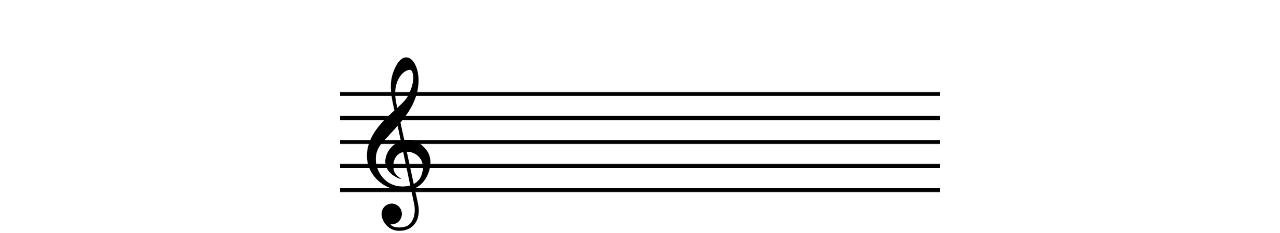
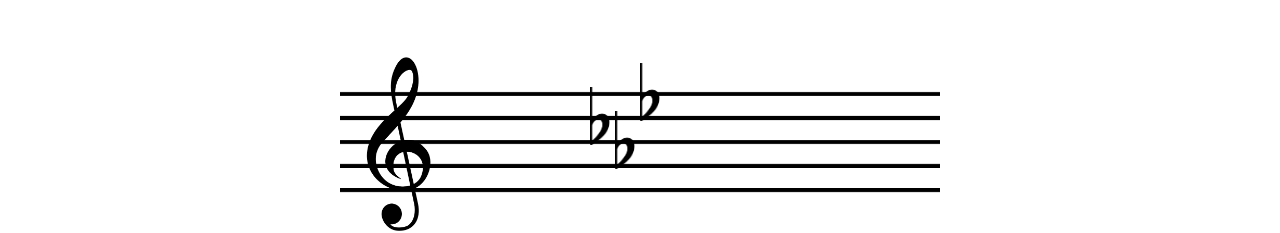
Before and after one commit to andrzejkukuryk/music-theory, a React (Create React App) app: page / in a window 1280 px wide. Both pictures are taken after a click on the tab "Chord". Shown: the part 259-492 px from the top of the page. Built offline with nearby package versions, Linux system fonts and the light colour scheme.

Commit message:
sharps & flats works

```diff
--- a/src/component/chord/index.js
+++ b/src/component/chord/index.js
@@ -17,6 +17,7 @@ import { ChordCaption } from "../chordCaption";
 export function Chord({ note, chordType, chordAdditional }) {
   const [unavailablePosition, setUnavailablePosition] = useState([]); // [xy, xy... (x-row, y-column) ]
   const [chordIngredients, setChordIngredients] = useState(["c1", "e1", "g1"]);
+  const [signsForChromatics, setSignsForChromatics] = useState(["#", "b", " "]);
   const ingredientsReversesed = [...chordIngredients].reverse();
 
   useEffect(
@@ -27,8 +28,12 @@ export function Chord({ note, chordType, chordAdditional }) {
   useEffect(() => {
     setChordIngredients([...ingredients]);
     setPositions();
+    createSingsForChromatics();
   }, [note, chordType, chordAdditional]);
-  useEffect(() => setPositions(), []);
+  useEffect(() => {
+    setPositions();
+    createSingsForChromatics();
+  }, []);
 
   const setPositions = () => {
     const ingredientsForChord = [...ingredients].reverse();
@@ -173,6 +178,20 @@ export function Chord({ note, chordType, chordAdditional }) {
     }
   };
 
+  const createSingsForChromatics = () => {
+    const ingredientsForChord = [...ingredients].reverse();
+    const temporarySFC = [];
+    ingredientsForChord.map((ingredient) => {
+      if (ingredient.length === 2) {
+        temporarySFC.push(" ");
+      }
+      if (ingredient.length > 2) {
+        temporarySFC.push(ingredient[1]);
+      }
+    });
+    setSignsForChromatics(temporarySFC);
+  };
+
   const writeNote = (noteToWrite, step) => {
     const classPitchDiv = classNames({
       [styles.pitchDiv]: true,
@@ -245,7 +264,7 @@ export function Chord({ note, chordType, chordAdditional }) {
         row={index}
         unavailablePosition={unavailablePosition}
         setUnavailablePosition={setUnavailablePosition}
-        // addUnavailablePosition={addUnavailablePosition}
+        signsForChromatics={signsForChromatics}
       />
     );
   };
--- a/src/component/chromatics/index.js
+++ b/src/component/chromatics/index.js
@@ -5,36 +5,32 @@ import flat from "./graph/flat.png";
 import classNames from "classnames";
 
 
-export function Chromatics({
-  pitch,
-  row,
-  unavailablePosition,
-  setUnavailablePosition,
-  addUnavailablePosition,
-}) {
-  let temporaryUnavailablePosition = [...unavailablePosition];
+export function Chromatics({ pitch, row, unavailablePosition, signsForChromatics }) {
+  const checkPosition = (row, column, sign) => {
+    const newPosition = `${row}${column}`;
 
-  const checkPosition = (row, column) => {
-    const newPosition = `${row}${column}`;
-    if (pitch.length < 3) {
-      return false;
-    } else {
-      if (pitch.length === 3) {
-        if (pitch[1] === "#") {
+    // if (pitch.length > 2) {
+    //   if (sign === "#") {
+    //     if (!unavailablePosition.includes(newPosition)) {
+    //       return true;
+    //     }
+    //   } else if (sign === "b") {
+    //     console.log("hop", pitch);
+    //     if (!unavailablePosition.includes(newPosition)) {
+    //       return true;
+    //     }
+    //   }
+    // } else {
+    //   return false;
+    // }
+    if (pitch.length > 2) {
       if (!unavailablePosition.includes(newPosition)) {
-            // let temporaryUnavailablePosition = [...unavailablePosition];
-
-            temporaryUnavailablePosition.push("11");
-            temporaryUnavailablePosition.push("12");
-            // setUnavailablePosition(temporaryUnavailablePosition);
         return true;
       }
     }
-      }
-    }
+    return false;
   };
 
-  // useEffect(() => setUnavailablePosition(temporaryUnavailablePosition), []);
   const classPositionDiv = classNames({
     [styles.positionDiv]: true,
     [styles.c1]: pitch[0] === "c" && pitch[pitch.length - 1] === "1",
@@ -56,30 +52,48 @@ export function Chromatics({
 
   const classSharp0 = classNames({
     [styles.sharpOnStaff]: true,
-    [styles.sharpEnabled]: checkPosition(row, 0),
-    // [styles.sharpDisabled]: pitch.length === 2,
+    [styles.sharpEnabled]: checkPosition(row, 0, "#"),
+    // [styles.sharpEnabled]: false,
   });
 
   const classSharp1 = classNames({
     [styles.sharpOnStaff]: true,
-    [styles.sharpEnabled]: checkPosition(row, 1),
-    // [styles.sharpDisabled]: pitch.length === 2,
+    [styles.sharpEnabled]: checkPosition(row, 1, "#"),
   });
 
   const classSharp2 = classNames({
     [styles.sharpOnStaff]: true,
-    [styles.sharpEnabled]: checkPosition(row, 2),
-    // [styles.sharpDisabled]: pitch.length === 2,
+    [styles.sharpEnabled]: checkPosition(row, 2, "#"),
   });
 
   const classSharp3 = classNames({
     [styles.sharpOnStaff]: true,
-    [styles.sharpEnabled]: checkPosition(row, 3),
-    // [styles.sharpDisabled]: pitch.length === 2,
+    [styles.sharpEnabled]: checkPosition(row, 3, "#"),
+  });
+
+  const classFlat0 = classNames({
+    [styles.flatOnStaff]: true,
+    [styles.flatEnabled]: checkPosition(row, 0, "b"),
+  });
+
+  const classFlat1 = classNames({
+    [styles.flatOnStaff]: true,
+    [styles.flatEnabled]: checkPosition(row, 1, "b"),
+  });
+
+  const classFlat2 = classNames({
+    [styles.flatOnStaff]: true,
+    [styles.flatEnabled]: checkPosition(row, 2, "b"),
+  });
+
+  const classFlat3 = classNames({
+    [styles.flatOnStaff]: true,
+    [styles.flatEnabled]: checkPosition(row, 3, "b"),
   });
 
   return (
     <div className={styles.container}>
+      {signsForChromatics[row] === "#" && (
         <div className={classPositionDiv}>
           <img
             className={classSharp3}
@@ -115,6 +129,44 @@ export function Chromatics({
             pitch={pitch}
           ></img>
         </div>
+      )}
+      {signsForChromatics[row] === "b" && (
+        <div className={classPositionDiv}>
+          <img
+            className={classFlat3}
+            row={row}
+            column={3}
+            src={flat}
+            alt="flat"
+            name="flat"
+          ></img>
+          <img
+            className={classFlat2}
+            row={row}
+            column={2}
+            src={flat}
+            alt="flat"
+            name="flat"
+          ></img>
+          <img
+            className={classFlat1}
+            row={row}
+            column={1}
+            src={flat}
+            alt="flat"
+            name="flat"
+          ></img>
+          <img
+            className={classFlat0}
+            row={row}
+            column={0}
+            src={flat}
+            alt="flat"
+            name="flat"
+            pitch={pitch}
+          ></img>
+        </div>
+      )}
     </div>
   );
 }
--- a/src/component/chromatics/style.module.css
+++ b/src/component/chromatics/style.module.css
@@ -32,16 +32,29 @@
     display: inline-block;
     opacity: 0;
     height: 58px;
+    width: 23px;
     position: relative;
     top: 16px;
+    right: 20px;
     margin: 0 1px;
 }
 
-.sharpDisabled {
-    opacity: 0;
+.sharpEnabled {
+    opacity: 1;
 }
 
-.sharpEnabled {
+.flatOnStaff {
+    display: inline-block;
+    opacity: 0;
+    height: 58px;
+    width: 23px;
+    position: relative;
+    top: 1px;
+    right: 20px;
+    margin: 0 1px;
+}
+
+.flatEnabled {
     opacity: 1;
 }
 
```
Lines whose indentation alone changed are shown as unchanged.
